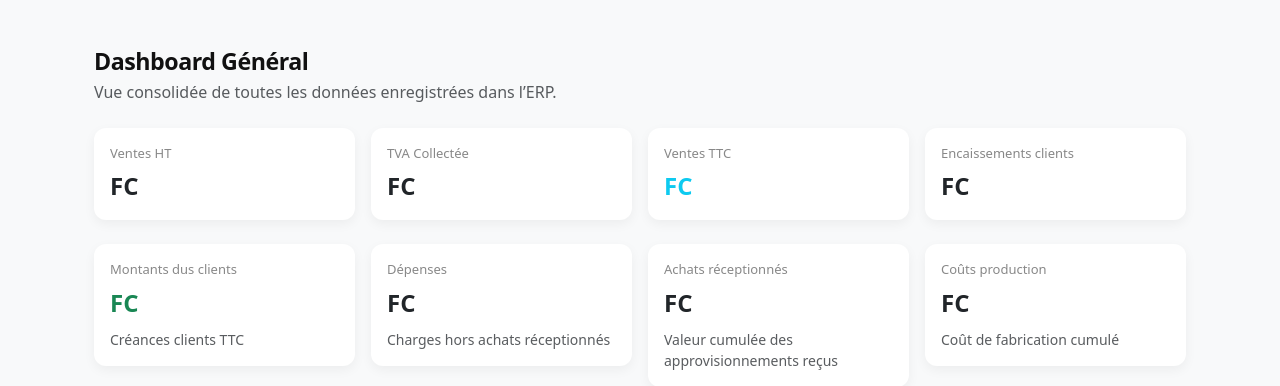
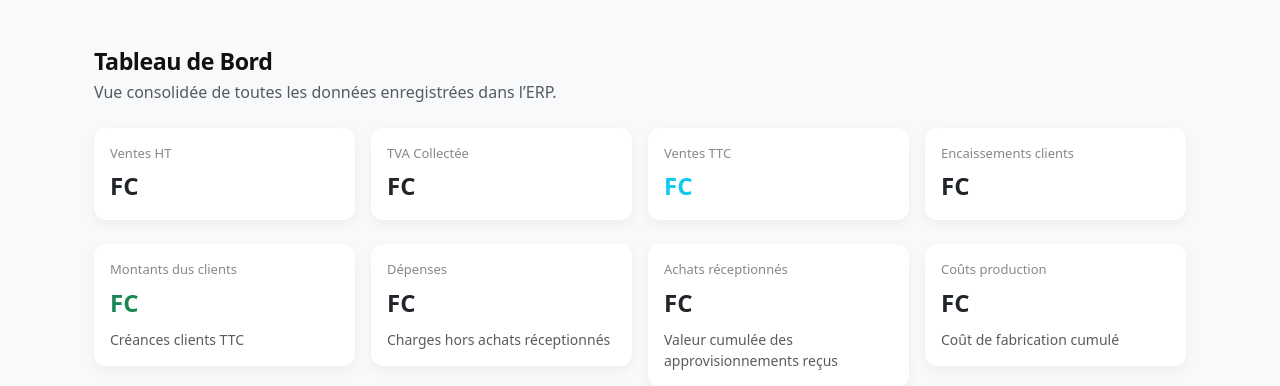
Before and after one commit to elient45/erpwater, a Django app: template templates/reports/dashboard.html in a window 1280 px wide. Shown: the part 64-450 px from the top of the page. Run offline with Django 5.2, Linux system fonts and the light colour scheme; the template is opened without the code that fills it, so the values that code supplies are empty.

Commit message:
Update dashboard.html

```diff
--- a/templates/reports/dashboard.html
+++ b/templates/reports/dashboard.html
@@ -9,7 +9,7 @@
 
   <div class="d-flex flex-column flex-lg-row justify-content-between align-items-lg-center gap-3 mb-4">
     <div>
-      <h1 class="page-title mb-1">Dashboard Général</h1>
+      <h1 class="page-title mb-1">Tableau de Bord</h1>
       <p class="text-muted mb-0">Vue consolidée de toutes les données enregistrées dans l’ERP.</p>
     </div>
   </div>
```
